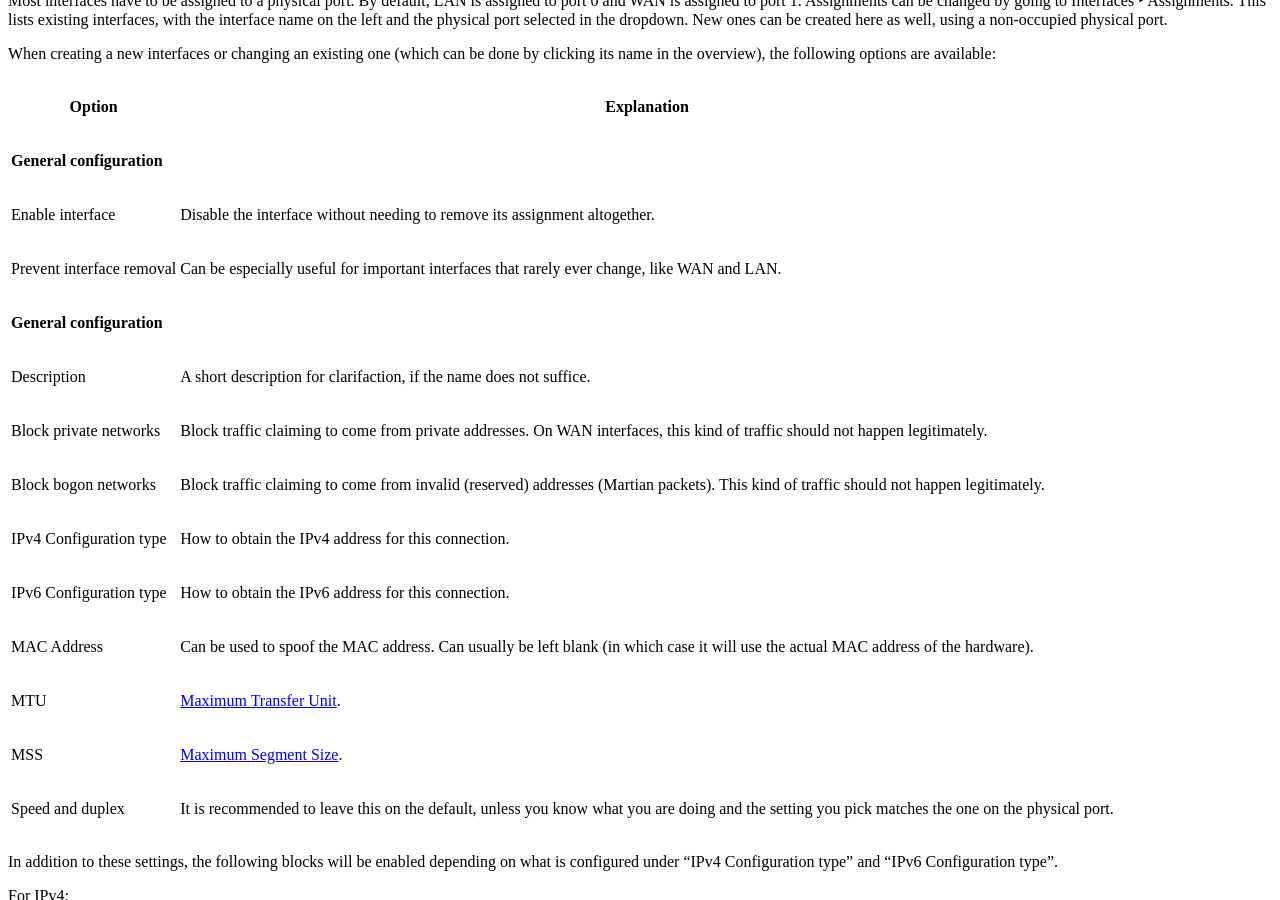
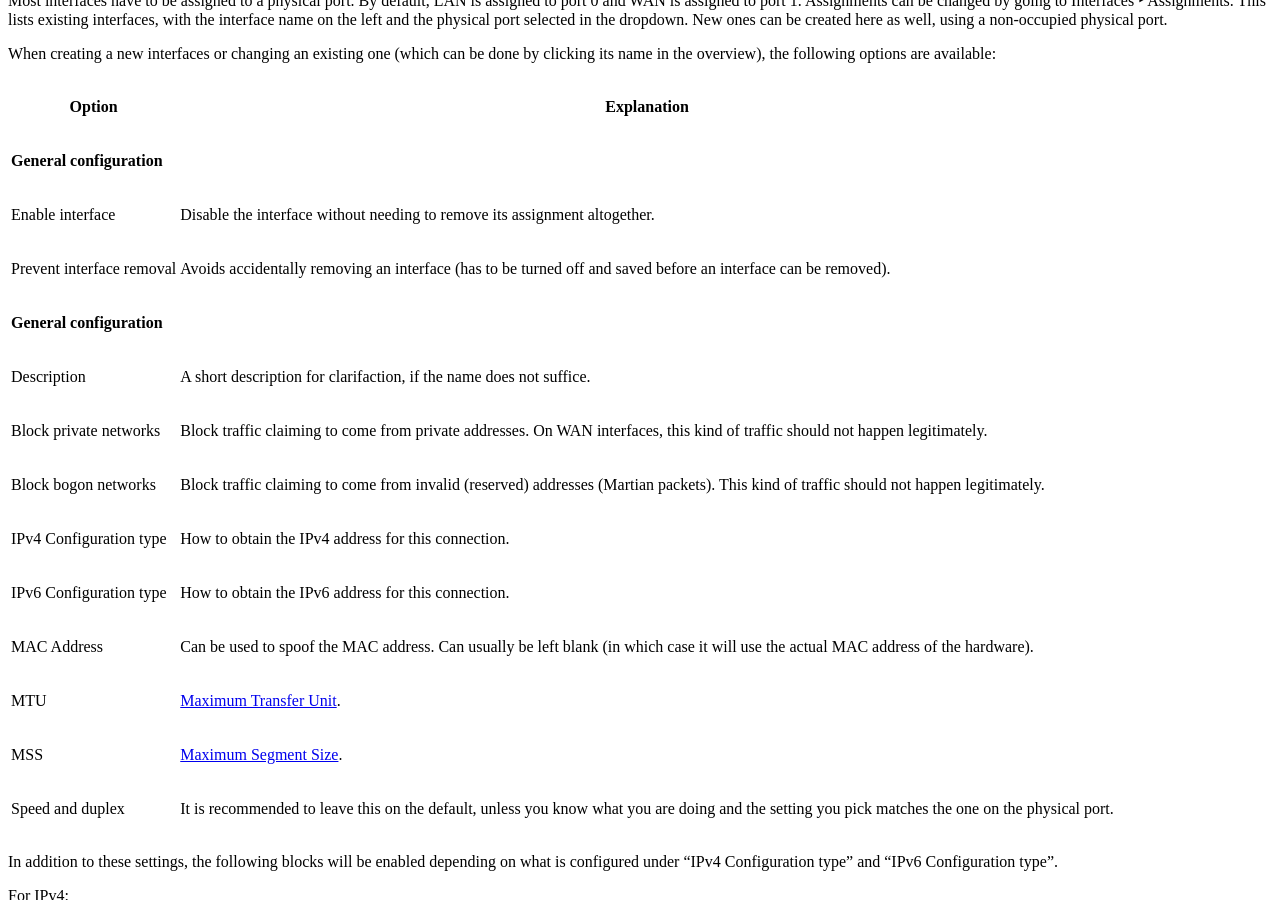
Before and after one commit to opnsense/docs, a Sphinx documentation site: the page built from source/manual/interfaces.rst, in a window 1280 px wide and 900 px high, scrolled down 1168 px. Built offline with Sphinx 7.4.7 and the Read the Docs theme 2.0.0, drawn with Linux system fonts in a browser that asks for light colours.

Commit message:
Fix one description

```diff
--- a/source/manual/interfaces.rst
+++ b/source/manual/interfaces.rst
@@ -22,7 +22,7 @@ the following options are available:
 =========================== ===================================================================================================================================================
  **General configuration**
  Enable interface            Disable the interface without needing to remove its assignment altogether.
- Prevent interface removal   Can be especially useful for important interfaces that rarely ever change, like WAN and LAN.
+ Prevent interface removal   Avoids accidentally removing an interface (has to be turned off and saved before an interface can be removed).
  **General configuration**
  Description                 A short description for clarifaction, if the name does not suffice.
  Block private networks      Block traffic claiming to come from private addresses. On WAN interfaces, this kind of traffic should not happen legitimately.
```
